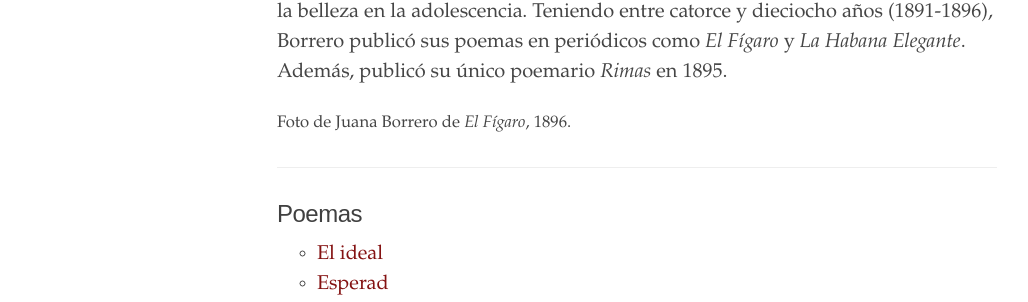
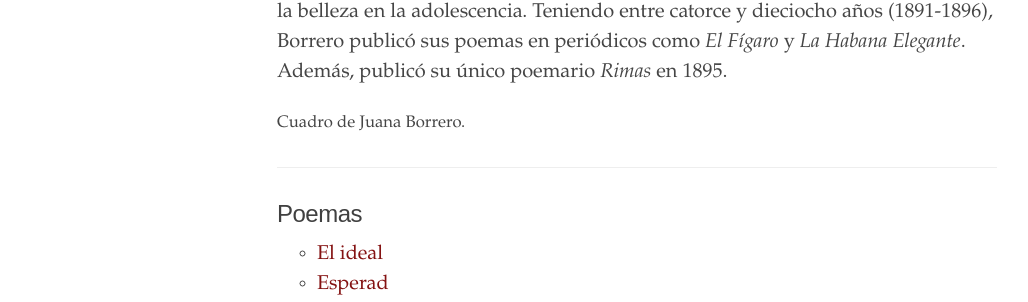
Before and after one commit to edicionesdereparto/juanaborrero, a Jekyll site: the page built from index.html, in a window 1280 px wide. Shown: the part 403-705 px from the top of the page, without its empty margins (3-1031 px from the left). Built offline with Jekyll 4.4.1, drawn with Linux system fonts in a browser that asks for light colours.

Commit message:
Update index.html

```diff
--- a/index.html
+++ b/index.html
@@ -7,13 +7,13 @@ title: "Poemas de Juana Borrero"
   <title>Poemas de Juana Borrero</title>
 </head>
 <div class="introduction">
-  <img src="{{ site.baseurl }}/assets/images.png" alt="Juana Borrero" style="max-width: 300px; border-radius: 8px; margin: 20px auto; display: block;">
+  <img src="{{ site.baseurl }}/assets/images.png" alt="Las niñas" style="max-width: 300px; border-radius: 8px; margin: 20px auto; display: block;">
   <h1 style="font-weight: bold; color: #800000;">Sobre la poesía de Juana Borrero</h1>
 <body></body>
 <p>
 La poesía de Juana Borrero habla del amor romántico, la amistad y la pasión por la belleza en la adolescencia. Teniendo entre catorce y dieciocho años (1891-1896), Borrero publicó sus poemas en periódicos como <i>El Fígaro</i> y <i>La Habana Elegante</i>. Además, publicó su único poemario <i>Rimas</i> en 1895.
 </p>
-<small>Foto de Juana Borrero de <em>El Fígaro</em>, 1896.</small>
+<small>Cuadro de Juana Borrero.</small>
 </body>
 </div>
 
```
